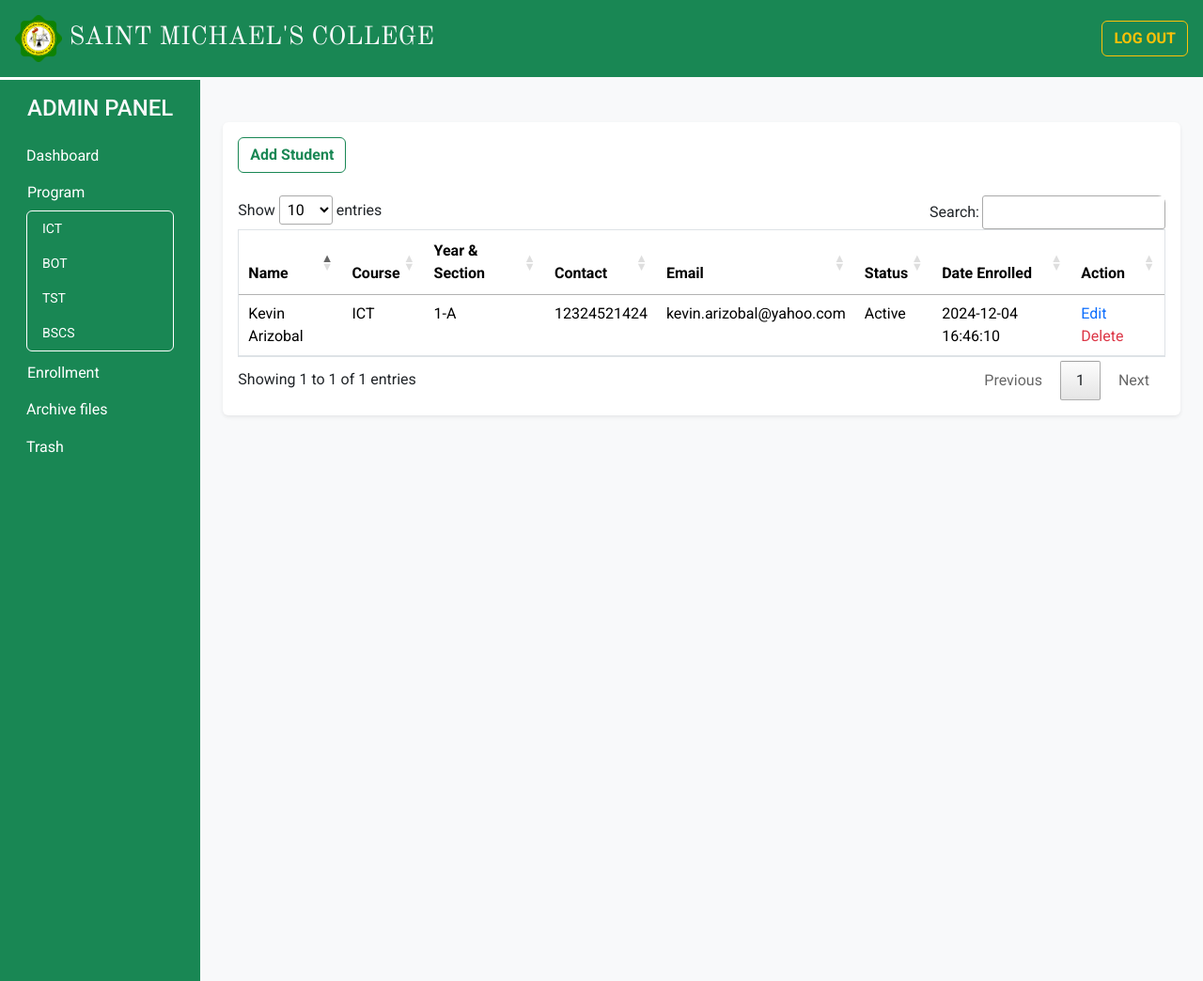
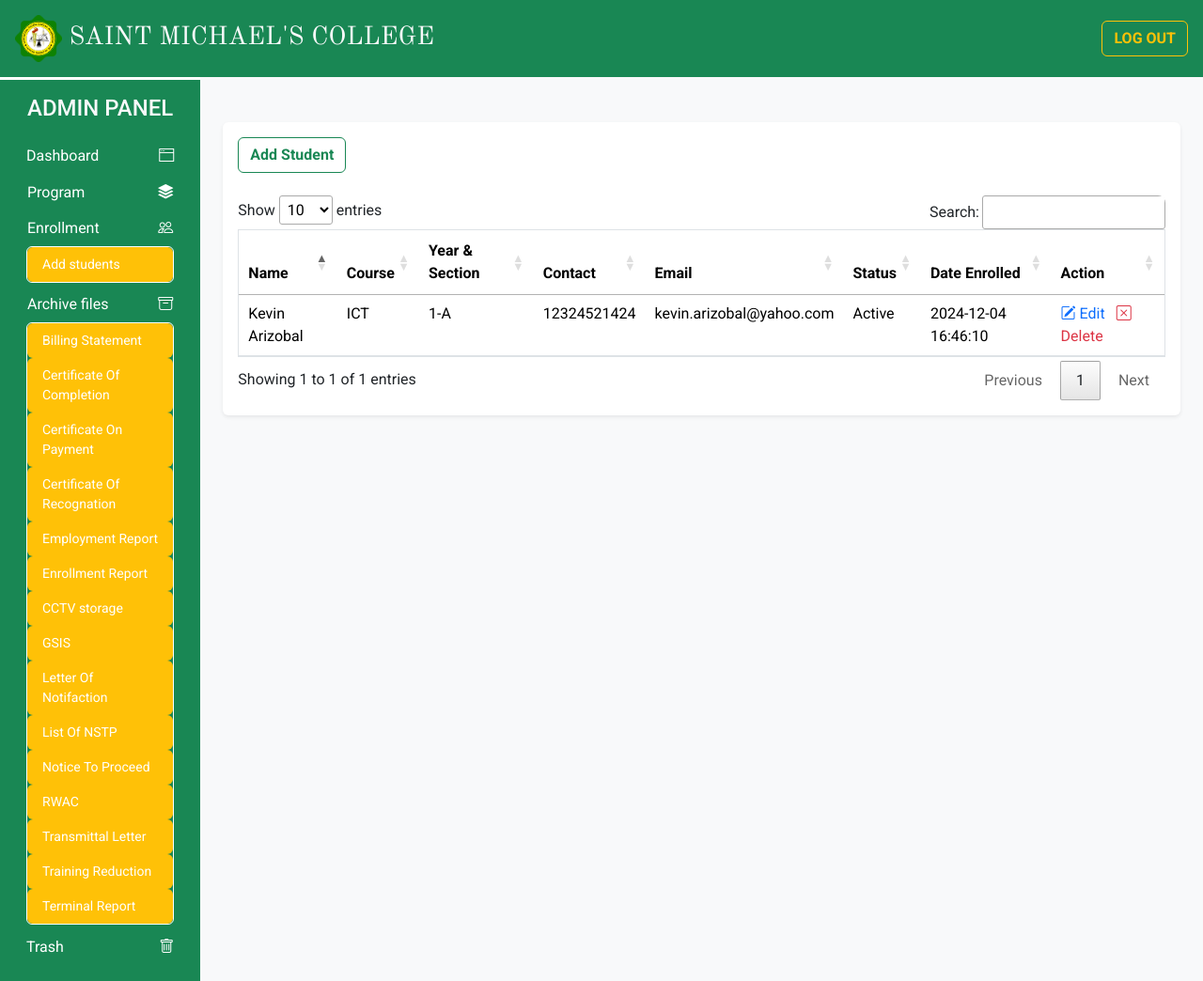
Before and after one commit to kevinarizobal/record_management, a PHP site: page /add_student.php in a window 1280 px wide. Shown: the whole page at 94% size. Run offline with PHP 8.4, Linux system fonts and the light colour scheme; data comes from the database, SQL or seed files in the repository; some libraries are stand-ins or nearby versions.

Commit message:
Update header.php

```diff
--- a/inc/header.php
+++ b/inc/header.php
@@ -1,121 +1,131 @@
+<!DOCTYPE html>
+<html lang="en">
+<head>
+    <meta charset="UTF-8">
+    <meta name="viewport" content="width=device-width, initial-scale=1.0">
+    <title>Admin Panel</title>
+    <!-- Bootstrap CSS -->
+    <link href="https://cdn.jsdelivr.net/npm/bootstrap@5.3.1/dist/css/bootstrap.min.css" rel="stylesheet">
+    <!-- Bootstrap Icons -->
+    <link href="https://cdn.jsdelivr.net/npm/bootstrap-icons/font/bootstrap-icons.css" rel="stylesheet">
+    <style>
+        /* Custom Scrollbar for Sidebar */
+        #dashboard-menu {
+            scrollbar-width: thin; /* For Firefox */
+            scrollbar-color: #ffc107 #198754; /* For Firefox */
+        }
+
+        #dashboard-menu::-webkit-scrollbar {
+            width: 8px; /* For Chrome, Safari, and Edge */
+        }
+
+        #dashboard-menu::-webkit-scrollbar-thumb {
+            background-color: #ffc107; /* Scrollbar color */
+            border-radius: 4px;
+        }
+
+        #dashboard-menu::-webkit-scrollbar-track {
+            background-color: #198754; /* Track color */
+        }
+
+        /* Responsive styles for smaller screens */
+        @media (max-width: 992px) {
+            #dashboard-menu {
+                position: fixed;
+                z-index: 1040;
+                width: 100%;
+                height: auto;
+                max-height: 50vh;
+            }
+        }
+    </style>
+</head>
+<body>
     <div class="container-fluid bg-success text-light p-3 d-flex align-items-center justify-content-between sticky-top">
-    <h1 class="mb-0 h-font" style="font-size: 1.7rem;"><img src="img/smc.png" style="height: 50px; width: auto;" alt=""> SAINT MICHAEL'S COLLEGE </h1>
-
+        <h1 class="mb-0 h-font" style="font-size: 1.7rem;">
+            <img src="img/smc.png" style="height: 50px; width: auto;" alt="">
+            SAINT MICHAEL'S COLLEGE
+        </h1>
         <a href="logout.php" class="btn btn-outline-warning fw-bold">LOG OUT</a>
     </div>
-<div class="col-lg-2 bg-success border-white border-top border-3 border-secondary" id="dashboard-menu">
+
+    <div class="col-lg-2 bg-success border-white border-top border-3 border-secondary" id="dashboard-menu" style="max-height: 100vh; overflow-y: auto;">
         <nav class="navbar navbar-expand-lg navbar-dark rounded">
             <div class="container-fluid flex-lg-column align-items-stretch">
                 <h4 class="mt-2 text-light text-center">ADMIN PANEL</h4>
-            <button class="navbar-toggler shadow-none" type="button" data-bs-toggle="collapse" data-bs-target="#admindropdown" aria-controls="navbarNav" aria-expanded="false" aria-label="Toggle navigation">
+                <button class="navbar-toggler shadow-none" type="button" data-bs-toggle="collapse" data-bs-target="#admindropdown" aria-controls="admindropdown" aria-expanded="false" aria-label="Toggle navigation">
                     <span class="navbar-toggler-icon"></span>
                 </button>
                 <div class="collapse navbar-collapse flex-column align-items-stretch mt-2" id="admindropdown">
                     <ul class="nav nav-pills flex-column">
-                    <!-- dashboard -->
+                        <!-- Dashboard -->
                         <li class="nav-item">
                             <a class="nav-link text-white d-flex justify-content-between align-items-center" href="dashboard.php">
                                 <span>Dashboard</span>
                                 <i class="bi bi-window-fullscreen"></i>
                             </a>
                         </li>
-                    <!-- course -->
+
+                        <!-- Program -->
                         <li class="nav-item">
-                        <button class="btn text-white px-3 w-100 shadow-none text-start d-flex align-items-center justify-content-between" type="button" data-bs-toggle="collapse" data-bs-target="#course">
+                            <button class="btn text-white px-3 w-100 shadow-none text-start d-flex align-items-center justify-content-between" type="button" data-bs-toggle="collapse" data-bs-target="#course" aria-expanded="false" aria-controls="course">
                                 <span>Program</span>
-                            <span><i class="bi bi-stack"></i></span>
+                                <i class="bi bi-stack"></i>
                             </button>
-                        <div class="collapse show px-3 small mb-1" id="course">
+                            <div class="collapse px-3 small mb-1" id="course">
                                 <ul class="nav nav-pills flex-column rounded border border-white border-secondary">
-                                <li class="nav-item">
-                                    <a class="nav-link text-white" href="ict.php">ICT</a>
-                                </li>
-                                <li class="nav-item">
-                                    <a class="nav-link text-white" href="bot.php">BOT</a>
-                                </li>
-                                <li class="nav-item">
-                                    <a class="nav-link text-white" href="tst.php">TST</a>
-                                </li>
-                                <li class="nav-item">
-                                    <a class="nav-link text-white" href="bcsc.php">BSCS</a>
-                                </li>
+                                    <li class="nav-item"><a class="nav-link text-white" href="ict.php">ICT</a></li>
+                                    <li class="nav-item"><a class="nav-link text-white" href="bot.php">BOT</a></li>
+                                    <li class="nav-item"><a class="nav-link text-white" href="tst.php">TST</a></li>
+                                    <li class="nav-item"><a class="nav-link text-white" href="bcsc.php">BSCS</a></li>
                                 </ul>
                             </div>
                         </li>
-                    <!-- enrollement -->
+
+                        <!-- Enrollment -->
                         <li class="nav-item">
-                        <button class="btn text-white px-3 w-100 shadow-none text-start d-flex align-items-center justify-content-between" type="button" data-bs-toggle="collapse" data-bs-target="#enrollment">
+                            <button class="btn text-white px-3 w-100 shadow-none text-start d-flex align-items-center justify-content-between" type="button" data-bs-toggle="collapse" data-bs-target="#enrollment" aria-expanded="false" aria-controls="enrollment">
                                 <span>Enrollment</span>
-                            <span><i class="bi bi-people"></i></span>
+                                <i class="bi bi-people"></i>
                             </button>
-                        <div class="collapse show px-3 small mb-1" id="enrollment">
+                            <div class="collapse px-3 small mb-1" id="enrollment">
                                 <ul class="nav nav-pills flex-column rounded border border-white border-secondary">
-                                <li class="nav-item">
-                                    <a class="nav-link text-white" href="add_student.php">Add students</a>
-                                </li>
+                                    <li class="nav-item"><a class="nav-link text-white" href="add_student.php">Add students</a></li>
                                 </ul>
                             </div>
                         </li>
+
+                        <!-- Archive Files -->
                         <li class="nav-item">
-                        <a class="nav-link text-white d-flex justify-content-between align-items-center" href="archive_file.php">
+                            <button class="btn text-white px-3 w-100 shadow-none text-start d-flex align-items-center justify-content-between" type="button" data-bs-toggle="collapse" data-bs-target="#report" aria-expanded="false" aria-controls="report">
                                 <span>Archive files</span>
-
                                 <i class="bi bi-archive"></i>
-                        </a>
-                    </li>
-                    <div class="collapse show px-3 small mb-1" id="report">
+                            </button>
+                            <div class="collapse px-3 small mb-1" id="report">
                                 <ul class="nav nav-pills flex-column rounded border border-white border-secondary">
-                                <li class="nav-item">
-                                    <a class="nav-link text-white" href="#">Billing Statement</a>
-                                </li>
-                                <li class="nav-item">
-                                    <a class="nav-link text-white" href="#">Certificate Of Completion</a>
-                                </li>
-                                <li class="nav-item">
-                                    <a class="nav-link text-white" href="#">Certificate On Payment</a>
-                                </li>
-                                <li class="nav-item">
-                                    <a class="nav-link text-white" href="#">Certificate Of Recognation</a>
-                                </li>
-                                <li class="nav-item">
-                                    <a class="nav-link text-white" href="#">Employment Report</a>
-                                </li>
-                                <li class="nav-item">
-                                    <a class="nav-link text-white" href="#">Enrollment Report</a>
-                                </li>
-                                <li class="nav-item">
-                                    <a class="nav-link text-white" href="#">CCTV storage</a>
-                                </li>
-                                <li class="nav-item">
-                                    <a class="nav-link text-white" href="#">GSIS</a>
-                                </li>
-                                <li class="nav-item">
-                                    <a class="nav-link text-white" href="#">Letter Of Notifaction</a>
-                                </li>
-                                <li class="nav-item">
-                                    <a class="nav-link text-white" href="#">List Of NSTP</a>
-                                </li>
-                                <li class="nav-item">
-                                    <a class="nav-link text-white" href="#">Notice To Proceed</a>
-                                </li>
-                                <li class="nav-item">
-                                    <a class="nav-link text-white" href="#">RWAC</a>
-                                </li>
-                                <li class="nav-item">
-                                    <a class="nav-link text-white" href="#">Transmittal Letter</a>
-                                </li>
-                                <li class="nav-item">
-                                    <a class="nav-link text-white" href="#">Training Reduction</a>
-                                </li>
-                                <li class="nav-item">
-                                    <a class="nav-link text-white" href="#">Terminal Report</a>
-                                </li>
+                                    <li class="nav-item"><a class="nav-link text-white" href="#">Billing Statement</a></li>
+                                    <li class="nav-item"><a class="nav-link text-white" href="#">Certificate Of Completion</a></li>
+                                    <li class="nav-item"><a class="nav-link text-white" href="#">Certificate On Payment</a></li>
+                                    <li class="nav-item"><a class="nav-link text-white" href="#">Certificate Of Recognation</a></li>
+                                    <li class="nav-item"><a class="nav-link text-white" href="#">Employment Report</a></li>
+                                    <li class="nav-item"><a class="nav-link text-white" href="#">Enrollment Report</a></li>
+                                    <li class="nav-item"><a class="nav-link text-white" href="#">CCTV storage</a></li>
+                                    <li class="nav-item"><a class="nav-link text-white" href="#">GSIS</a></li>
+                                    <li class="nav-item"><a class="nav-link text-white" href="#">Letter Of Notifaction</a></li>
+                                    <li class="nav-item"><a class="nav-link text-white" href="#">List Of NSTP</a></li>
+                                    <li class="nav-item"><a class="nav-link text-white" href="#">Notice To Proceed</a></li>
+                                    <li class="nav-item"><a class="nav-link text-white" href="#">RWAC</a></li>
+                                    <li class="nav-item"><a class="nav-link text-white" href="#">Transmittal Letter</a></li>
+                                    <li class="nav-item"><a class="nav-link text-white" href="#">Training Reduction</a></li>
+                                    <li class="nav-item"><a class="nav-link text-white" href="#">Terminal Report</a></li>
                                 </ul>
                             </div>
+                        </li>
+
+                        <!-- Trash -->
                         <li class="nav-item">
                             <a class="nav-link text-white d-flex justify-content-between align-items-center" href="trash.php">
                                 <span>Trash</span>
-
                                 <i class="bi bi-trash"></i>
                             </a>
                         </li>
@@ -124,3 +134,9 @@
             </div>
         </nav>
     </div>
+
+    <!-- Bootstrap JS and dependencies -->
+    <script src="https://cdn.jsdelivr.net/npm/@popperjs/core@2.11.8/dist/umd/popper.min.js"></script>
+    <script src="https://cdn.jsdelivr.net/npm/bootstrap@5.3.1/dist/js/bootstrap.min.js"></script>
+</body>
+</html>
```
Lines whose indentation alone changed are shown as unchanged.
